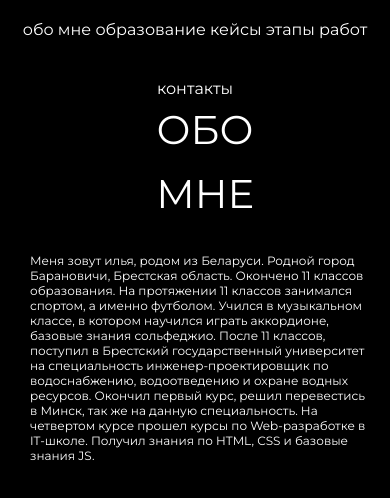
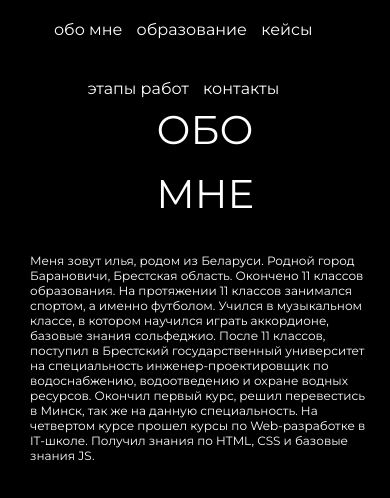
Before and after one commit to ilabelousov/portfolio_belousov, a plain HTML site: page index.html in a window 390 px wide. Drawn offline with Linux system fonts and the light colour scheme.

Commit message:
Add files via upload

```diff
--- a/css/mobile/contact_media.css
+++ b/css/mobile/contact_media.css
@@ -30,11 +30,16 @@
     }
 }
 
-@media screen and (max-width: 550px) {
+@media screen and (max-width: 500px) {
     .start .firstli{
-        margin: 20px 0px;
+        margin: 20px 10px;
+    }
+    .start .firstul{
+        width: 70%;
+        margin-left: 60px;
     }
     .text h3{
+        margin-top: 30px;
         font-size: 40px;
     }
     .text{
@@ -49,13 +54,15 @@
 }
 @media screen and (max-width: 480px) {
     .start .firstli{
-        margin: 20px 1px;
+        margin: 20px 7px;
+    }
+}
+@media screen and (max-width: 400px) {
+    .start .firstli{
+        margin: 20px 5px;
     }
     .start .firstul{
-        width: 70%;
-        margin-left: 60px;
-    }
-    .text h3{
-        margin-top: 30px;
+        width: 100%;
+        margin-left: 0px;
     }
 }
--- a/css/mobile/kursi_media.css
+++ b/css/mobile/kursi_media.css
@@ -40,7 +40,11 @@
 }
 @media screen and (max-width: 580px) {
     .start .firstli{
-        margin: 20px 5px;
+        margin: 20px 10px;
+    }
+    .start .firstul{
+        width: 70%;
+        margin-left: 60px;
     }
     .imgodin{
         display: none;
@@ -48,10 +52,13 @@
     .text {
         padding-top: 100px;
     }
+    .text h3{
+        padding-top: 30px;
+    }
 }
 @media screen and (max-width: 480px) {
     .start .firstli{
-        margin: 20px 2px;
+        margin: 20px 7px;
     }
     .imgodin{
         display: none;
@@ -60,3 +67,21 @@
         padding-top: 150px;
     }
 }
+@media screen and (max-width: 400px) {
+    .start .firstli{
+        margin: 20px 10px;
+    }
+    .start .firstul{
+        width: 100%;
+        margin-left: 0px;
+    }
+}
+@media screen and (max-width: 330px) {
+    .start .firstli{
+        margin: 20px 2px;
+    }
+    .start .firstul{
+        width: 100%;
+        margin-left: 0px;
+    }
+}
--- a/css/mobile/portfolio_media.css
+++ b/css/mobile/portfolio_media.css
@@ -61,7 +61,11 @@
 
 @media screen and (max-width: 550px) {
     .start .firstli{
-        margin: 20px 0px;
+        margin: 20px 10px;
+    }
+    .start .firstul{
+        width: 70%;
+        margin-left: 60px;
     }
     .text {
         padding-top: 60px;
@@ -87,3 +91,26 @@
         padding-top: 5px;
     }
 }
+@media screen and (max-width: 480px) {
+    .start .firstli{
+        margin: 20px 7px;
+    }
+}
+@media screen and (max-width: 410px) {
+    .start .firstli{
+        margin: 20px 5px;
+    }
+    .start .firstul{
+        width: 94%;
+        margin-left: 0px;
+    }
+}
+@media screen and (max-width: 330px) {
+    .start .firstli{
+        margin: 20px 2px;
+    }
+    .start .firstul{
+        width: 100%;
+        margin-left: 0px;
+    }
+}
--- a/css/mobile/project_media.css
+++ b/css/mobile/project_media.css
@@ -30,9 +30,9 @@
         margin: 20px 5px;
     }
 }
-@media screen and (max-width: 480px) {
+@media screen and (max-width: 500px) {
     .start .firstli{
-        margin: 20px 1px;
+        margin: 20px 20px;
     }
     .textorabote h2{
         font-size: 15px;
@@ -44,3 +44,21 @@
         padding-top: 20px;
     }
 }
+@media screen and (max-width: 400px) {
+    .start .firstli{
+        margin: 20px 10px;
+    }
+    .start .firstul{
+        width: 100%;
+        margin-left: 0px;
+    }
+}
+@media screen and (max-width: 330px) {
+    .start .firstli{
+        margin: 20px 2px;
+    }
+    .start .firstul{
+        width: 100%;
+        margin-left: 0px;
+    }
+}
--- a/css/mobile/visshee_media.css
+++ b/css/mobile/visshee_media.css
@@ -53,7 +53,7 @@
 }
 @media screen and (max-width: 480px) {
     .start .firstli{
-        margin: 20px 2px;
+        margin: 20px 20px;
     }
     .imgodin, .imgdva{
         display: none;
@@ -62,3 +62,21 @@
         padding-top: 150px;
     }
 }
+@media screen and (max-width: 400px) {
+    .start .firstli{
+        margin: 20px 10px;
+    }
+    .start .firstul{
+        width: 100%;
+        margin-left: 0px;
+    }
+}
+@media screen and (max-width: 330px) {
+    .start .firstli{
+        margin: 20px 2px;
+    }
+    .start .firstul{
+        width: 100%;
+        margin-left: 0px;
+    }
+}
```
